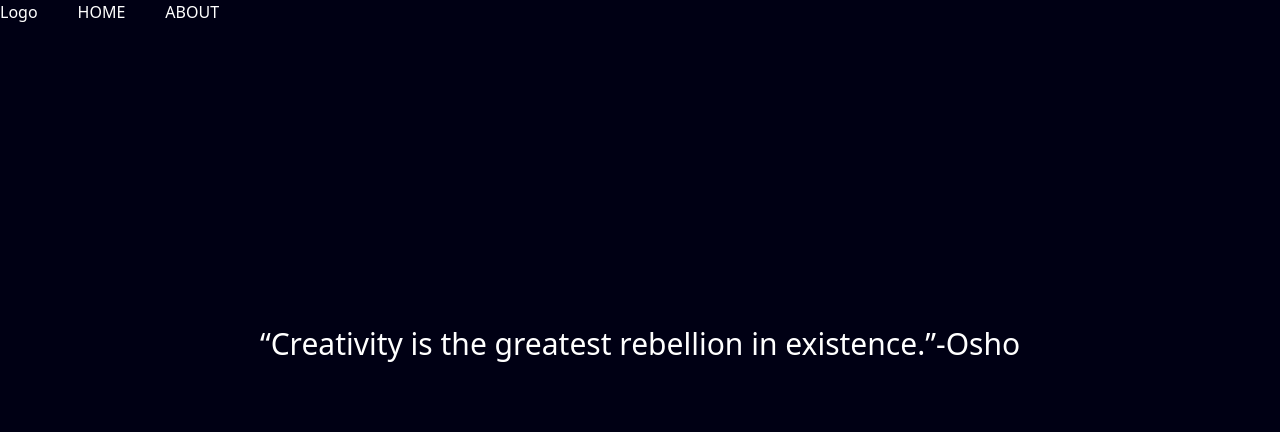
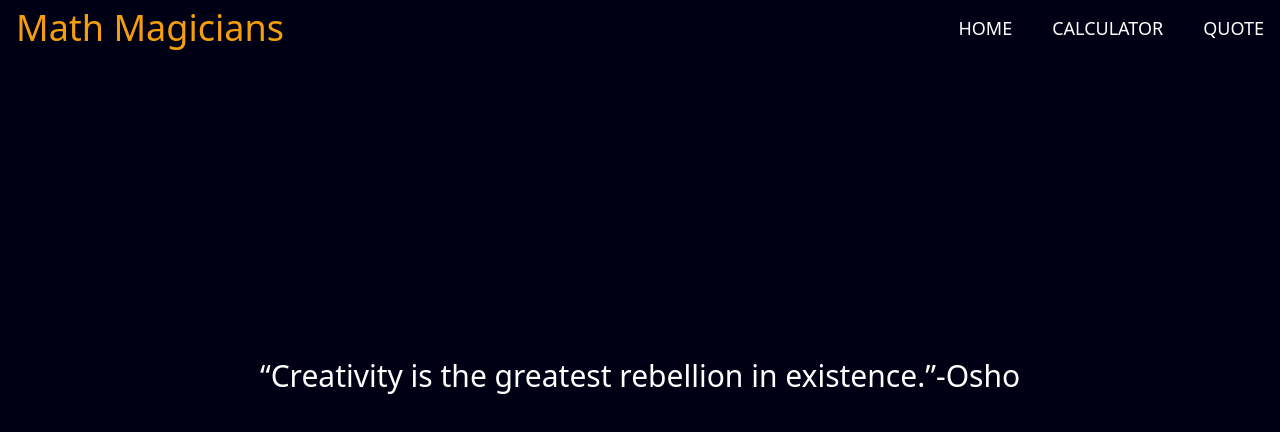
Before and after one commit to ohyajk/Math-Magicians, a React (Create React App) app: page /quote in a window 1280 px wide. Shown: the top 432 px of the page. Built offline with nearby package versions, Linux system fonts and the light colour scheme.

Commit message:
Update Navbar

```diff
--- a/src/components/Navbar.jsx
+++ b/src/components/Navbar.jsx
@@ -2,11 +2,14 @@ import { Link } from 'react-router-dom';
 
 export default function Navbar() {
   return (
-    <div>
-      <nav className="text-white text-center flex gap-10">
-        <h1>Logo</h1>
-        <Link to="/">HOME</Link>
-        <Link to="/about">ABOUT</Link>
+    <div className="px-4 py-2">
+      <nav className="text-white text-center flex items-center justify-between">
+        <h1 className="text-amber-500 text-4xl">Math Magicians</h1>
+        <div className="text-lg flex gap-10">
+          <Link className="hover:text-amber-500" to="/">HOME</Link>
+          <Link className="hover:text-amber-500" to="/calculator">CALCULATOR</Link>
+          <Link className="hover:text-amber-500" to="/quote">QUOTE</Link>
+        </div>
       </nav>
     </div>
   );
```
